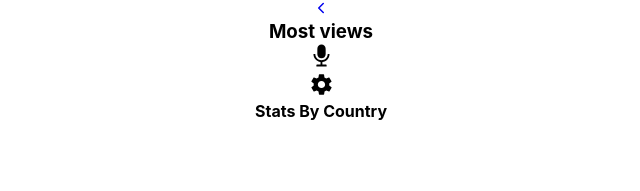
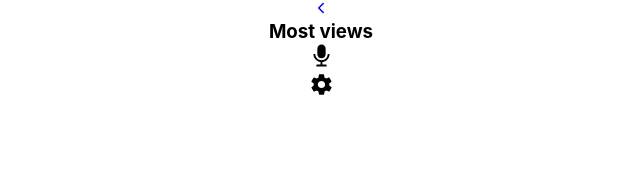
Before and after one commit to quavo19/metrics-webapp, a React (Create React App) app: page /1 in a window 1280 px wide. Shown: the top 191 px of the page, without its empty margins (319-959 px from the left). Built offline with nearby package versions, Linux system fonts and the light colour scheme.

Commit message:
Add header text

```diff
--- a/src/components/CountryList.js
+++ b/src/components/CountryList.js
@@ -16,6 +16,7 @@ const CountryList = () => {
     <>
       <div className="Country-list">
         <ul>
+          <h4>Stats By Country</h4>
           {listCountries.Countrieslist ? listCountries.Countrieslist.map((country) => (
             <li key={country.numericCode}>
               <Country
--- a/src/components/Navbar.js
+++ b/src/components/Navbar.js
@@ -21,7 +21,6 @@ const Navbar = () => (
         <IoMdSettings size={25} />
       </div>
     </Row>
-    <h4>Stats By Country</h4>
   </div>
 );
 
```
